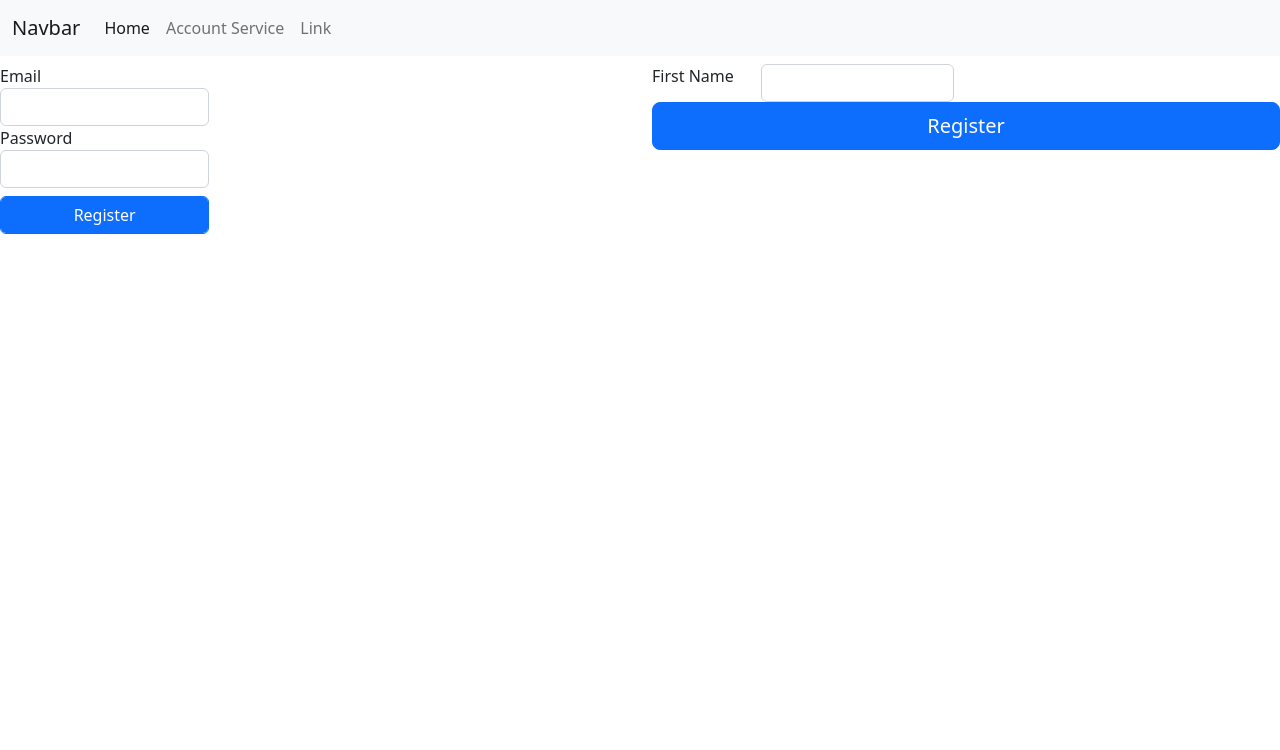
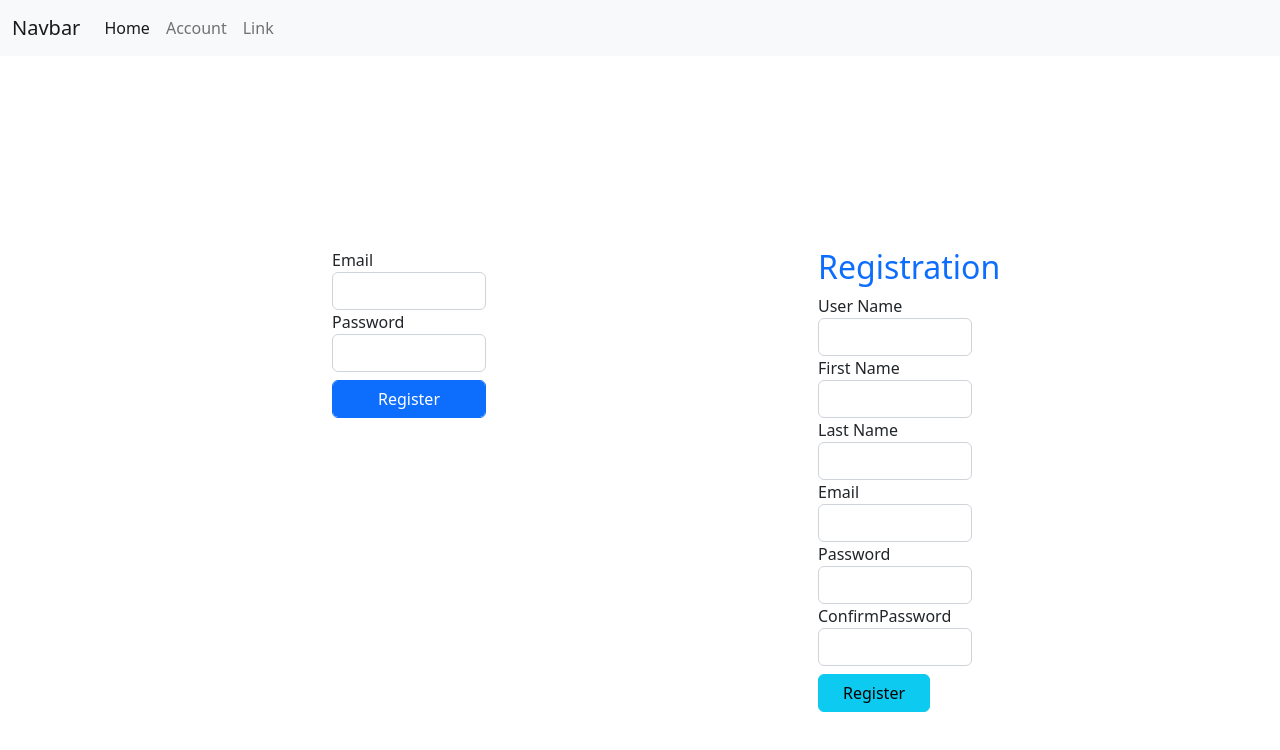
Before and after one commit to tahmidradit/BSSApp, an Angular app in the folder BSSApp/ClientApp/BSSApp/: page /account in a window 1280 px wide. Shown: the top 750 px of the page. Built offline with nearby package versions, Linux system fonts and the light colour scheme.

Commit message:
Reg form modification

```diff
--- a/BSSApp/ClientApp/BSSApp/src/app/app.component.html
+++ b/BSSApp/ClientApp/BSSApp/src/app/app.component.html
@@ -10,7 +10,7 @@
             <a class="nav-link active" aria-current="page" routerLink="">Home</a>
           </li>
           <li class="nav-item">
-            <a class="nav-link" routerLink="account">Account Service</a>
+            <a class="nav-link" routerLink="account">Account</a>
           </li>
           <li class="nav-item">
             <a class="nav-link" href="#">Link</a>
--- a/BSSApp/ClientApp/BSSApp/src/app/app.module.ts
+++ b/BSSApp/ClientApp/BSSApp/src/app/app.module.ts
@@ -19,7 +19,10 @@ import { HomeComponent } from './component/home/home.component';
   ],
   imports: [
     BrowserModule,
-    AppRoutingModule
+    AppRoutingModule,
+    FormsModule,
+    ReactiveFormsModule,
+    HttpClientModule
   ],
   providers: [AccountService],
   bootstrap: [AppComponent]
--- a/BSSApp/ClientApp/BSSApp/src/app/component/account/account.component.html
+++ b/BSSApp/ClientApp/BSSApp/src/app/component/account/account.component.html
@@ -1,6 +1,7 @@
-<div class="row mt-2">
+<div class="row" style="margin-left: 25%; margin-top: 15%;">
     <div class="col-6">
-        <form id="registerForm" method="post">
+        <div>
+            <form>
                 <div class="">
                     <div class="">
                         <div class="">
@@ -22,24 +23,65 @@
                         <button id="registerSubmit" type="submit" class="btn btn-primary form-control mt-2">Register</button>
                     </div>
                 </div>
-
-
-
             </form>
         </div>
+    </div>
     <div class="col-6">
-        <form id="registerForm" method="post">
-            <div>
-                <div class="form-group row">
-                    <div class="col-2">
+        <h2 class="text-primary mb-2">Registration</h2>
+        <form>
+            <div class="">
+                <div class="">
+                    <div class="">
+                        <label>User Name</label>
+                    </div>
+                    <div class="col-4">
+                        <input type="text" class="form-control" id="userName" name="userName" [(ngModel)]="userName" />
+                    </div>
+                </div>
+                <div class="">
+                    <div class="">
                         <label>First Name</label>
                     </div>
                     <div class="col-4">
-                        <input type="text" class="form-control">
+                        <input type="text" class="form-control" id="firstName" name="firstName" [(ngModel)]="firstName" />
                     </div>
                 </div>
+                <div class="">
+                    <div class="">
+                        <label>Last Name</label>
                     </div>
-            <button id="registerSubmit" type="submit" class="w-100 btn btn-lg btn-primary">Register</button>
+                    <div class="col-4">
+                        <input type="text" class="form-control" id="lastName" name="lastName" [(ngModel)]="lastName" />
+                    </div>
+                </div>
+                <div class="">
+                    <div class="">
+                        <label>Email</label>
+                    </div>
+                    <div class="col-4">
+                        <input type="text" class="form-control" id="email" name="email" [(ngModel)]="email" />
+                    </div>
+                </div>
+                <div class="">
+                    <div class="">
+                        <label>Password</label>
+                    </div>
+                    <div class="col-4">
+                        <input type="password" class="form-control" id="password" name="password" [(ngModel)]="password" />
+                    </div>
+                </div>
+                <div class="">
+                    <div class="">
+                        <label>ConfirmPassword</label>
+                    </div>
+                    <div class="col-4">
+                        <input type="password" class="form-control" id="confirmPassword" name="confirmPassword" [(ngModel)]="confirmPassword" />
+                    </div>
+                </div>
+                <div class="col-4">
+                    <button type="submit" (click)="registration()" class="btn btn-info btn-round px-4 mt-2">Register</button>
+                </div>
+            </div>
         </form>
     </div>
 </div>
--- a/BSSApp/ClientApp/BSSApp/src/app/component/account/account.component.ts
+++ b/BSSApp/ClientApp/BSSApp/src/app/component/account/account.component.ts
@@ -1,4 +1,6 @@
-import { Component, OnInit } from '@angular/core';
+import { AccountService } from './../../service/account/account.service';
+import { Component, Input, OnInit } from '@angular/core';
+import { FormControl, FormGroup } from '@angular/forms';
 
 @Component({
   selector: 'app-account',
@@ -7,10 +9,26 @@ import { Component, OnInit } from '@angular/core';
 })
 export class AccountComponent implements OnInit {
 
-  constructor() { }
+  constructor(private accountService:AccountService) { }
 
   ngOnInit(): void {
   }
 
 
+
+
+  register = new FormGroup({
+    firstName: new FormControl(""),
+    lastName: new FormControl(""),
+    userName: new FormControl(""),
+    email: new FormControl(""),
+    password: new FormControl(""),
+    confirmPassword: new FormControl("")
+  });
+  // registration() {
+
+  //   this.accountService.register().subscribe(res => {
+  //     console.log(register);
+  //   });
+  // }
 }
--- a/BSSApp/ClientApp/BSSApp/src/app/service/account/account.service.ts
+++ b/BSSApp/ClientApp/BSSApp/src/app/service/account/account.service.ts
@@ -6,11 +6,11 @@ import { Injectable } from '@angular/core';
 })
 export class AccountService {
 
-  readonly baseUrl = 'https://localhost:44302/api/account';
+  readonly baseUrl = 'https://localhost:44302/api/account/';
 
   constructor(private httpClient: HttpClient) { }
 
   register(data: any) {
-    return this.httpClient.post(this.baseUrl, data);
+    return this.httpClient.post('https://localhost:44302/api/account/Registration', data);
   }
 }
```
Lines whose indentation alone changed are shown as unchanged.
